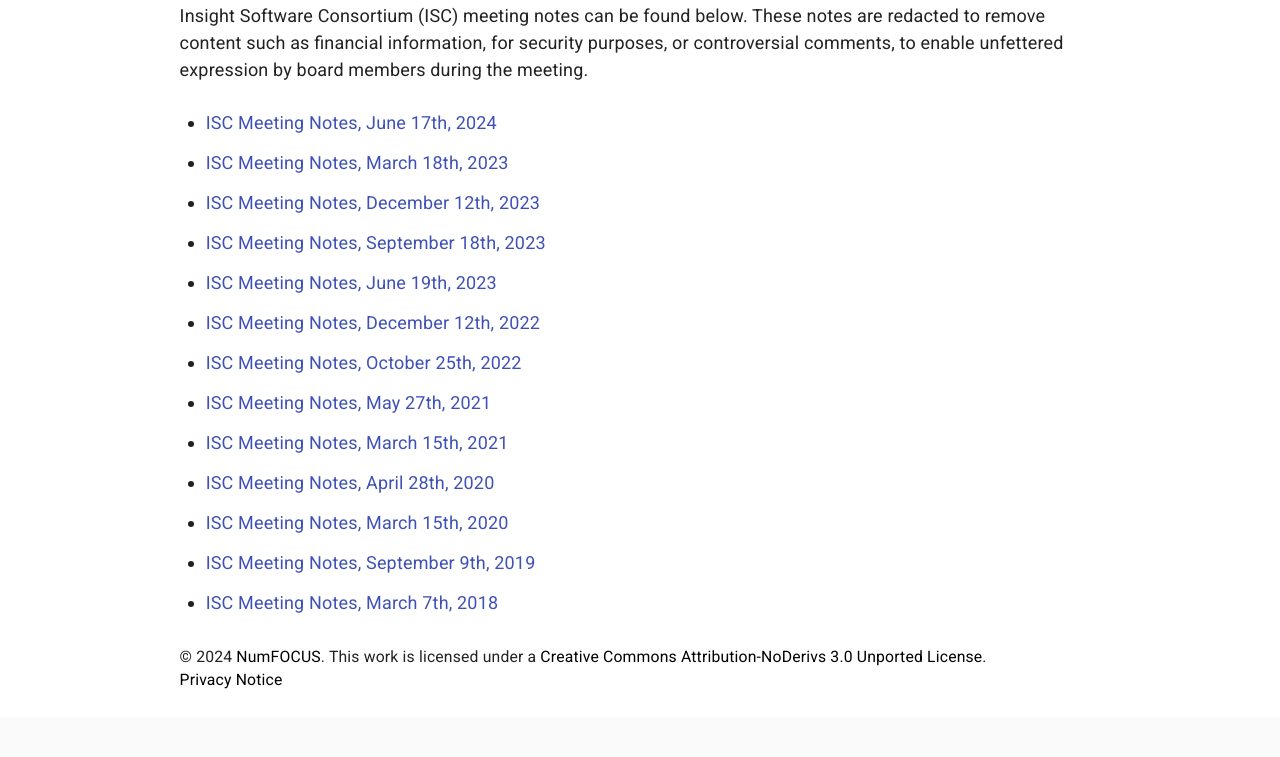
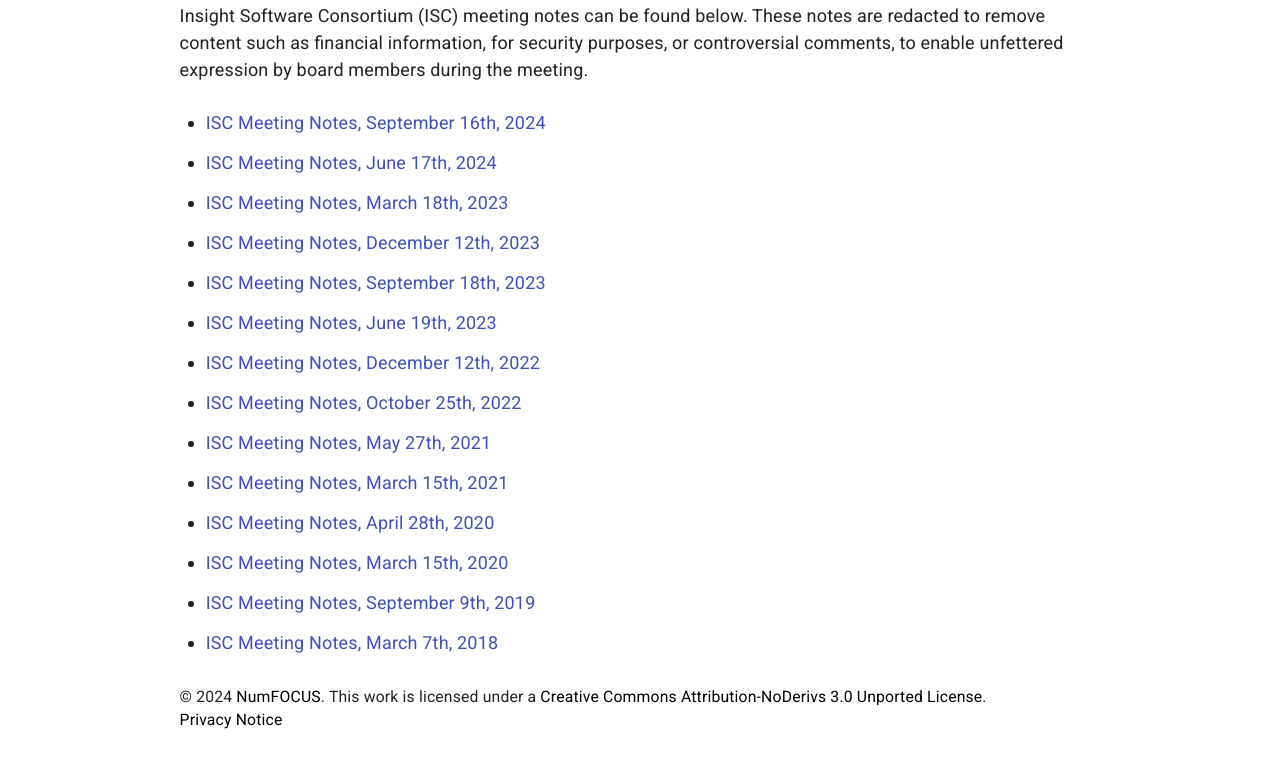
Before and after one commit to InsightSoftwareConsortium/insightsoftwareconsortium.org, a Gatsby site: page /meeting-notes in a window 1280 px wide. Shown: the part 185-942 px from the top of the page. Before the commit the page ends 902 px from the top, so only its background shows below. Built offline with nearby package versions, Linux system fonts and the light colour scheme; Gatsby itself is replaced by a stand-in of ours.

Commit message:
Added notes for Sept 2024 meeting

```diff
--- a/src/pages/meeting-notes.js
+++ b/src/pages/meeting-notes.js
@@ -23,12 +23,17 @@
           enable unfettered expression by board members during the meeting.
         </p>
         <ul>
-		  <li>
+          <li>
+            <MuiLink href="/notes/ISC_NOTES_20240916_REDACTED.pdf">
+              ISC Meeting Notes, September 16th, 2024
+            </MuiLink>
+          </li>
+          <li>
             <MuiLink href="/notes/ISC_NOTES_20240617_REDACTED.pdf">
               ISC Meeting Notes, June 17th, 2024
             </MuiLink>
           </li>
-		  <li>
+          <li>
             <MuiLink href="/notes/ISC_NOTES_20240318_REDACTED.pdf">
               ISC Meeting Notes, March 18th, 2023
             </MuiLink>
```
Also changed, not shown: 1 other file.
